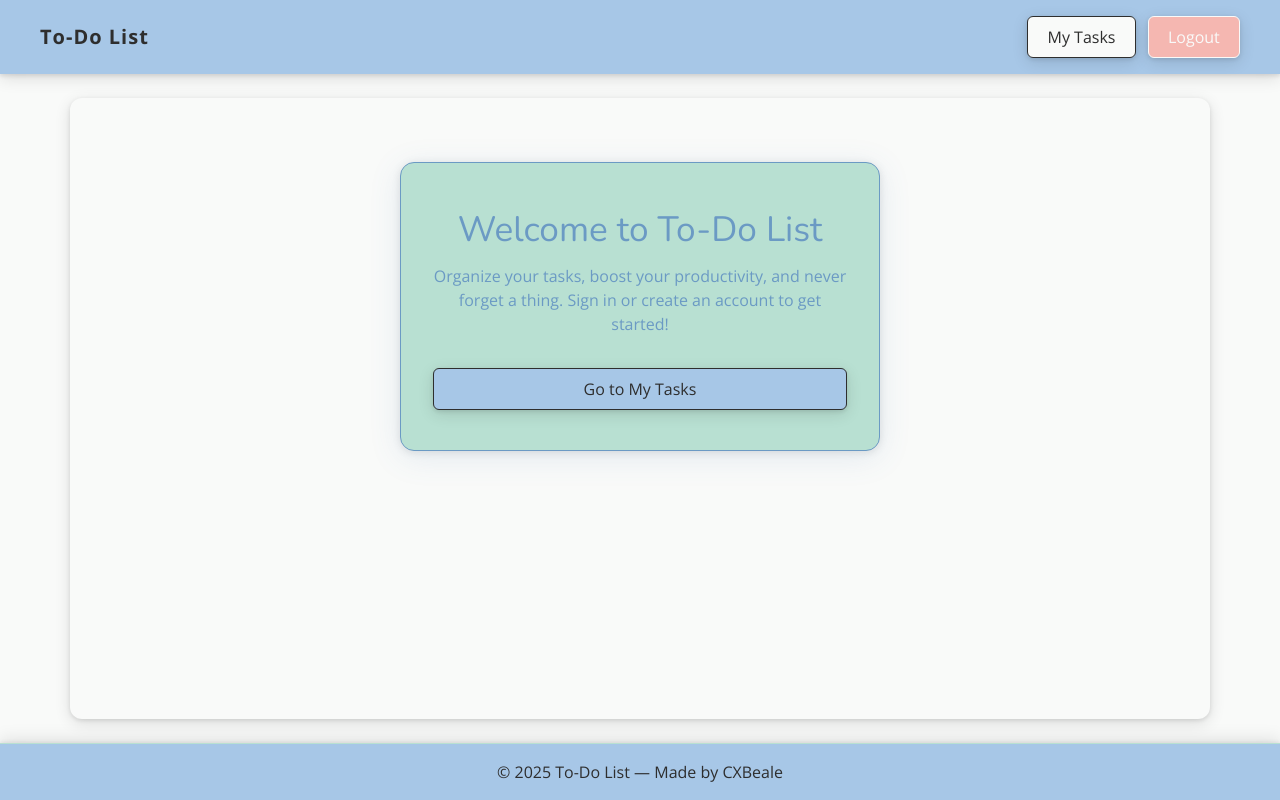
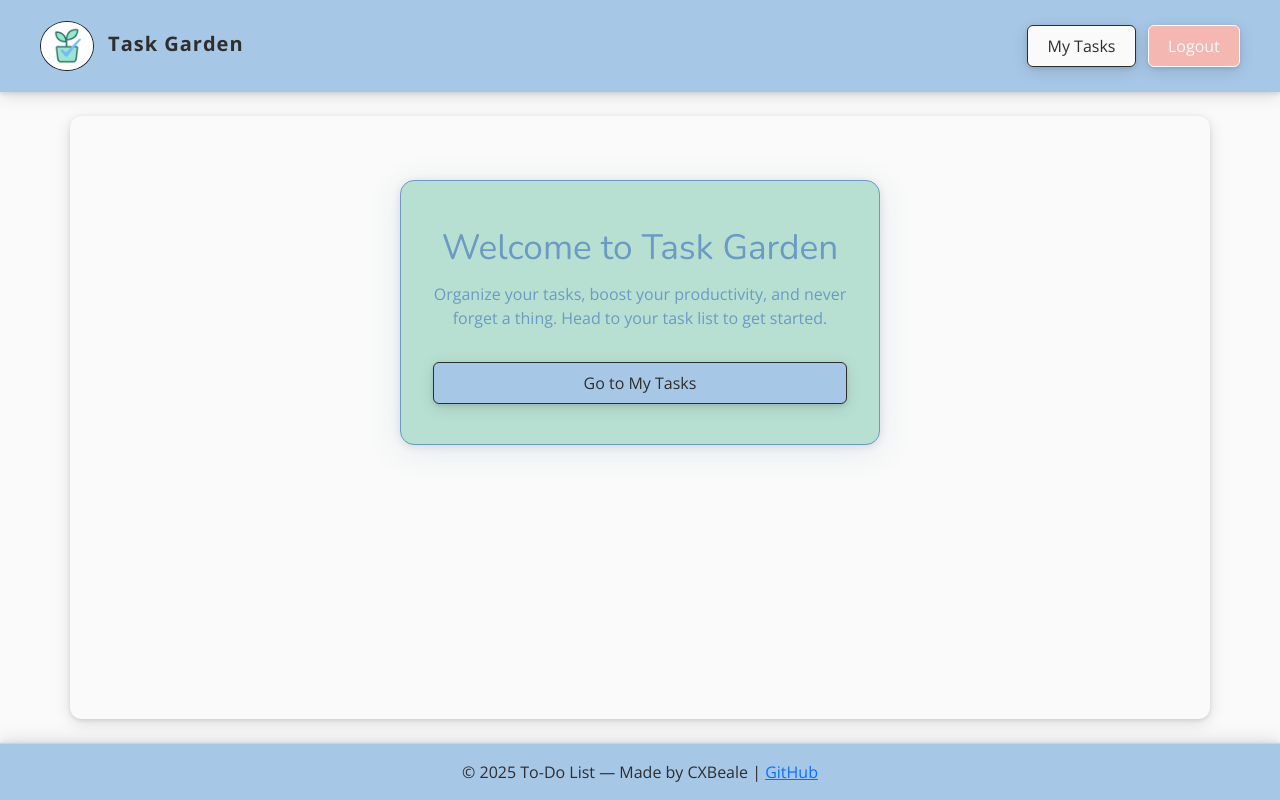
Before and after one commit to CXBeale/to-do-list, a Django app: page /todo/ in a window 1280 px wide. Run offline with Django 5.2, Linux system fonts and the light colour scheme; the visitor is signed in with stand-in values (Sample User, id 1).

Commit message:
Logo and Favicon

```diff
--- a/todo/templates/todo/base.html
+++ b/todo/templates/todo/base.html
@@ -5,6 +5,7 @@
     <meta charset="UTF-8">
     <title>{% block title %}To-Do List{% endblock %}</title>
     <meta name="viewport" content="width=device-width, initial-scale=1.0">
+    <link rel="icon" type="image/png" href="{% static 'images/logo.png' %}">
     <link href="https://cdn.jsdelivr.net/npm/bootstrap@5.3.2/dist/css/bootstrap.min.css" rel="stylesheet">
     <link rel="stylesheet" href="{% static 'css/style.css' %}">
     <!-- Google Fonts (Open sans and Nunito) -->
@@ -14,7 +15,10 @@
 </head>
 <body>
     <nav class="navbar navbar-expand-lg navbar-light bg-light mb-4">
-        <a class="navbar-brand ms-3" href="{% url 'home' %}">To-Do List</a>
+        <a class="navbar-brand ms-3" href="{% url 'home' %}">
+            <img src="{% static 'images/logo.png' %}" alt="To-Do List Logo" style="height: 50px; border-radius: 50%; border: solid 1px #222020ff;">
+            <span class="d-none d-sm-inline" style="margin-left: 0.5rem;">Task Garden</span>
+        </a>
         <div class="ms-auto me-3">
             {% if user.is_authenticated %}
                 <a class="btn-custom btn-primary-custom me-2" href="{% url 'list_overview' %}">My Tasks</a>
@@ -33,7 +37,9 @@
     </div>
 
     <footer class="footer mt-auto py-3 text-center">
-            <span>&copy; {% now "Y" %} To-Do List &mdash; Made by CXBeale</span>
+        <span>&copy; {% now "Y" %} To-Do List &mdash; Made by CXBeale |
+            <a href="https://github.com/CXBeale/to-do-list" target="_blank" rel="noopener">GitHub</a>
+        </span>
     </footer>
 
     <script src="https://cdn.jsdelivr.net/npm/bootstrap@5.3.2/dist/js/bootstrap.bundle.min.js"></script>
--- a/todo/templates/todo/home.html
+++ b/todo/templates/todo/home.html
@@ -2,11 +2,13 @@
 {% block title %}Welcome | To-Do List{% endblock %}
 {% block content %}
     <div class="landing-container">
-        <div class="landing-title">Welcome to To-Do List</div>
-        <div class="landing-desc">Organize your tasks, boost your productivity, and never forget a thing. Sign in or create an account to get started!</div>
+        <div class="landing-title">Welcome to Task Garden</div>
+
         {% if user.is_authenticated %}
+            <div class="landing-desc">Organize your tasks, boost your productivity, and never forget a thing. Head to your task list to get started.</div>
             <a href="{% url 'list_overview' %}" class="btn-custom btn-accent-custom w-100 mb-2">Go to My Tasks</a>
         {% else %}
+            <div class="landing-desc">Organize your tasks, boost your productivity, and never forget a thing. Sign in or create an account to get started!</div>
             <a href="{% url 'account_login' %}" class="btn-custom btn-primary-custom w-100 mb-2">Sign In</a>
             <div class="or-divider">or</div>
             <a href="{% url 'account_signup' %}" class="btn-custom btn-accent-custom w-100">Sign Up</a>
```
Also changed, not shown: README.md, assets/images/logo.png (added).
